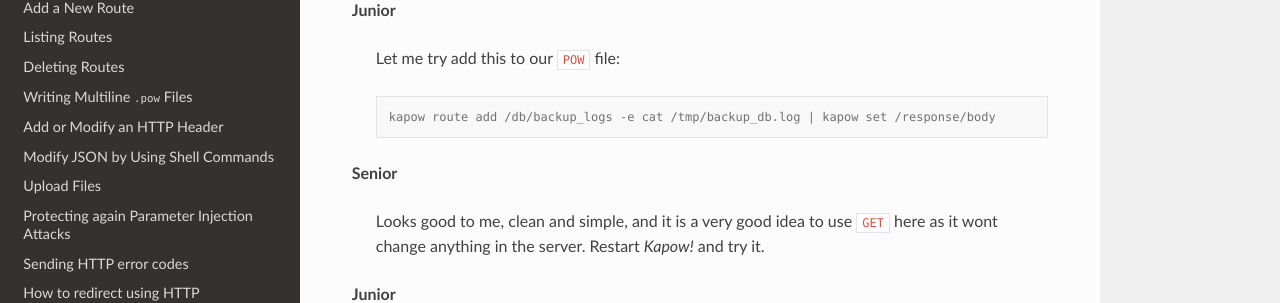
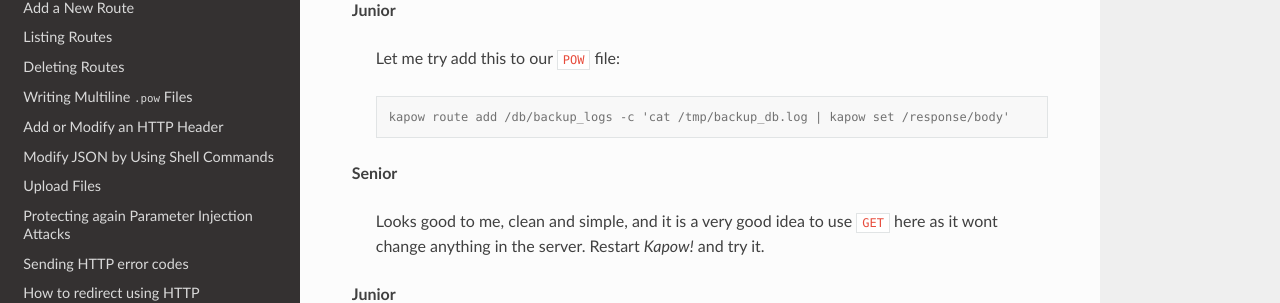
Before and after one commit to BBVA/kapow, a Sphinx documentation site: the page built from docs/source/tutorial/tutorial02.rst, in a window 1280 px wide and 900 px high, scrolled down 640 px. Shown: the part 260-563 px from the top of the window. Built offline with Sphinx 7.4.7 and the Read the Docs theme 2.0.0, drawn with Linux system fonts in a browser that asks for light colours.

```diff
--- a/docs/source/tutorial/tutorial02.rst
+++ b/docs/source/tutorial/tutorial02.rst
@@ -42,7 +42,7 @@ What we've done?
 
   .. code-block:: console
 
-     kapow route add /db/backup_logs -e cat /tmp/backup_db.log | kapow set /response/body
+     kapow route add /db/backup_logs -c 'cat /tmp/backup_db.log | kapow set /response/body'
 
 **Senior**
 
--- a/docs/source/tutorial/tutorial03.rst
+++ b/docs/source/tutorial/tutorial03.rst
@@ -47,7 +47,7 @@ We need to filter
 
   .. code-block:: sh
 
-     kapow route add /db/backup_logs -c 'grep -- "$(kapow get /request/params/filter)" /var/log/backup_db.log \
+     kapow route add /db/backup_logs -c 'grep -- "$(kapow get /request/params/filter)" /tmp/backup_db.log \
        | tail -n "$(kapow get /request/params/lines)" \
        | kapow set /response/body'
 
```
